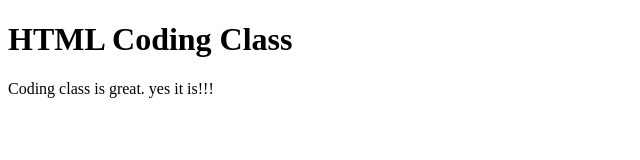
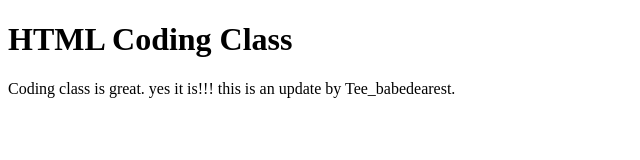
Before and after one commit to seidutee/minikube-project, a plain HTML site: page k8s/zay/index.html in a window 1280 px wide. Shown: the whole page, without its empty margins (0-640 px from the left). Drawn offline with Linux system fonts and the light colour scheme.

```diff
--- a/k8s/zay/index.html
+++ b/k8s/zay/index.html
@@ -5,6 +5,6 @@
   </head>
   <body>
     <h1>HTML Coding Class</h1>
-    <p>Coding class is great. yes it is!!!</p>
+    <p>Coding class is great. yes it is!!! this is an update by Tee_babedearest.</p>
   </body>
 </html>
```
Also changed, not shown: 1 other file.
